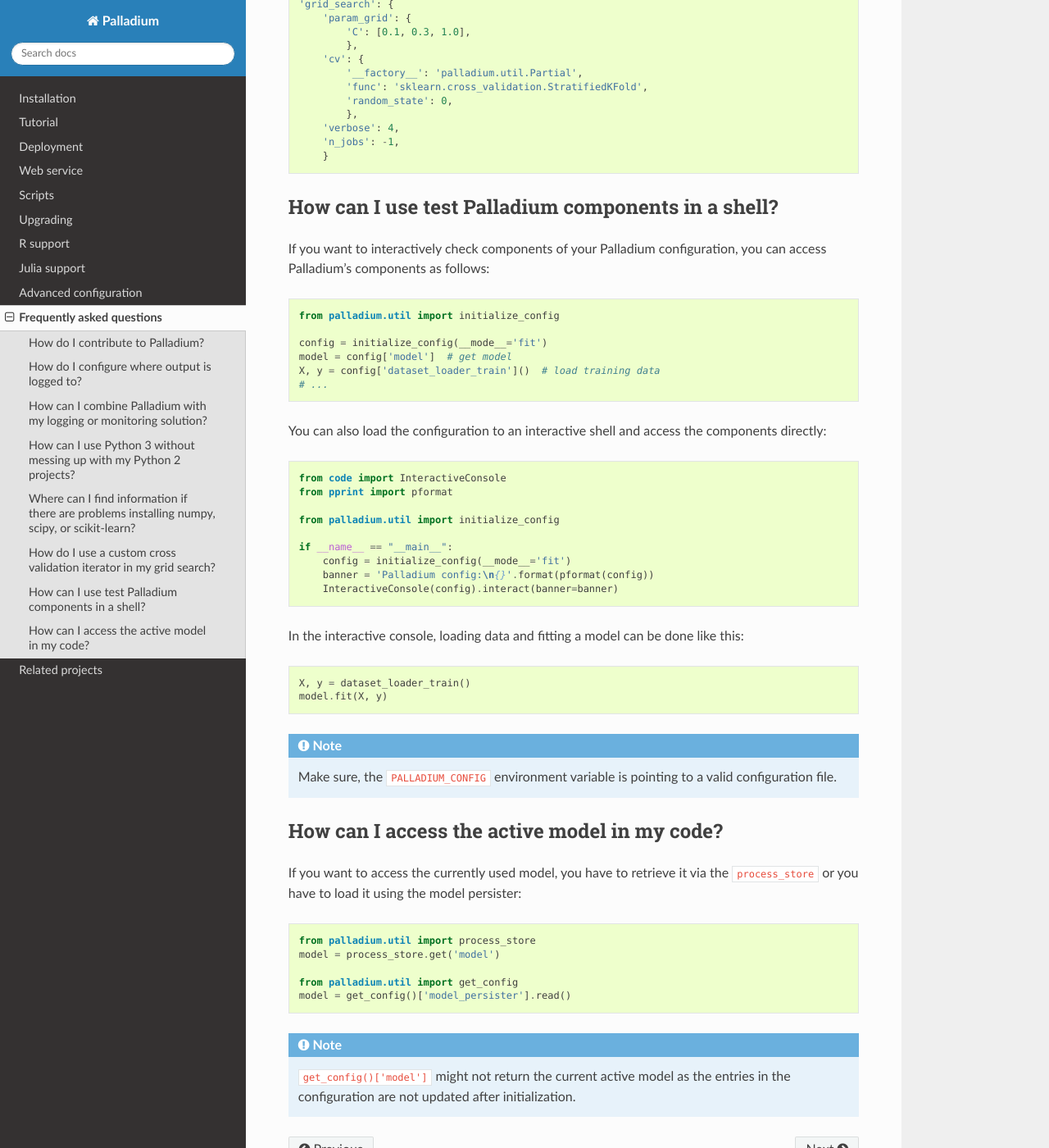
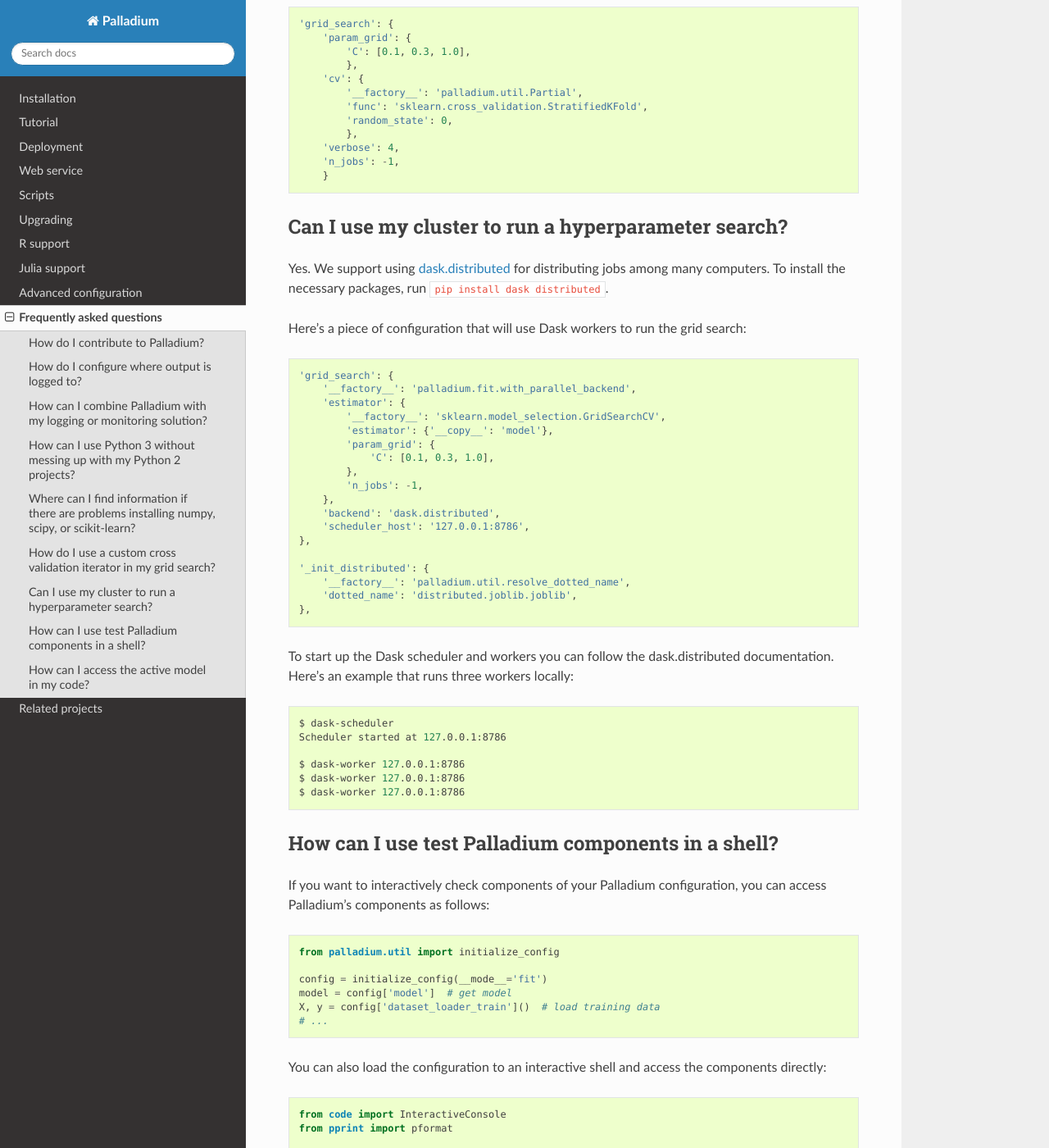
Before and after one commit to ottogroup/palladium, a Sphinx documentation site: the page built from docs/user/faq.rst, in a window 1280 px wide and 1400 px high, scrolled down 3016 px. Shown: the whole window at 82% size. Built offline with Sphinx 7.4.7 and the Read the Docs theme 2.0.0, drawn with Linux system fonts in a browser that asks for light colours; pages that are not in the unit, such as notebooks, are missing from menus; some of the changed text lies outside the part shown.

Commit message:
with_parallel_backend allows using a different joblib backend
Example: with_parallel_backend(estimator, 'threading').fit(X, y)

```diff
--- a/docs/user/faq.rst
+++ b/docs/user/faq.rst
@@ -165,6 +165,51 @@ passed at runtime.
         }
 
 
+Can I use my cluster to run a hyperparameter search?
+====================================================
+
+Yes.  We support using `dask.distributed
+<http://distributed.readthedocs.io>`_ for distributing jobs among many
+computers.  To install the necessary packages, run ``pip install dask
+distributed``.
+
+Here's a piece of configuration that will use Dask workers to run the
+grid search:
+
+.. code-block:: python
+
+    'grid_search': {
+        '__factory__': 'palladium.fit.with_parallel_backend',
+        'estimator': {
+            '__factory__': 'sklearn.model_selection.GridSearchCV',
+            'estimator': {'__copy__': 'model'},
+            'param_grid': {
+                'C': [0.1, 0.3, 1.0],
+            },
+            'n_jobs': -1,
+        },
+        'backend': 'dask.distributed',
+        'scheduler_host': '127.0.0.1:8786',
+    },
+
+    '_init_distributed': {
+        '__factory__': 'palladium.util.resolve_dotted_name',
+        'dotted_name': 'distributed.joblib.joblib',
+    },
+
+To start up the Dask scheduler and workers you can follow the
+dask.distributed documentation.  Here's an example that runs three
+workers locally:
+
+.. code-block:: bash
+
+    $ dask-scheduler
+    Scheduler started at 127.0.0.1:8786
+
+    $ dask-worker 127.0.0.1:8786
+    $ dask-worker 127.0.0.1:8786
+    $ dask-worker 127.0.0.1:8786
+
 How can I use test Palladium components in a shell?
 ===================================================
 
```
Also changed, not shown: 2 other files.
